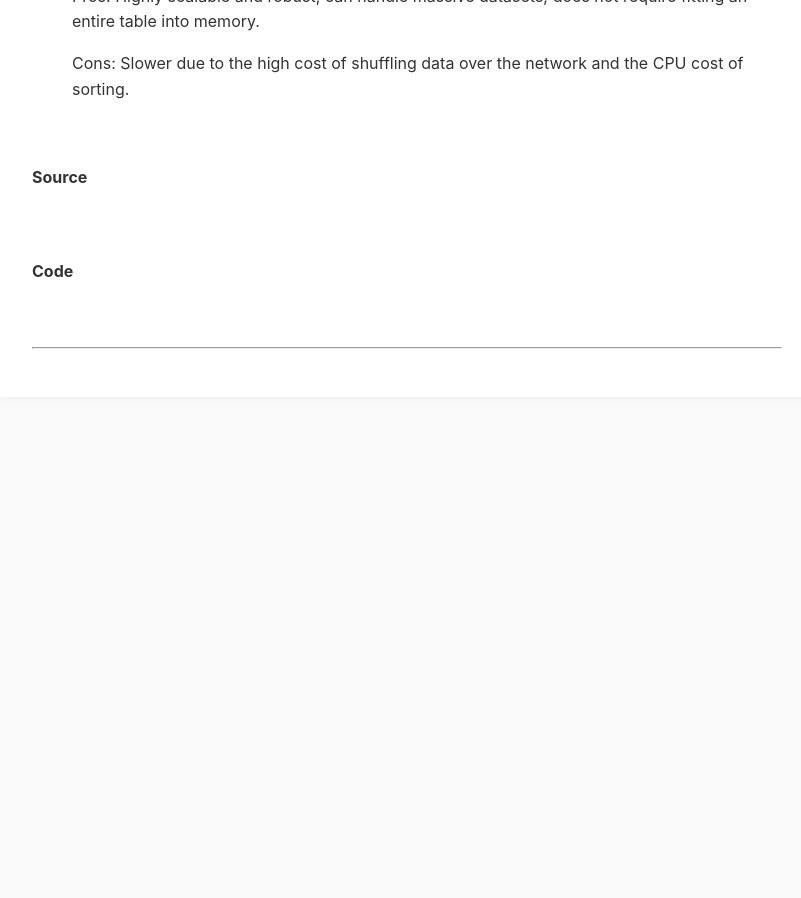
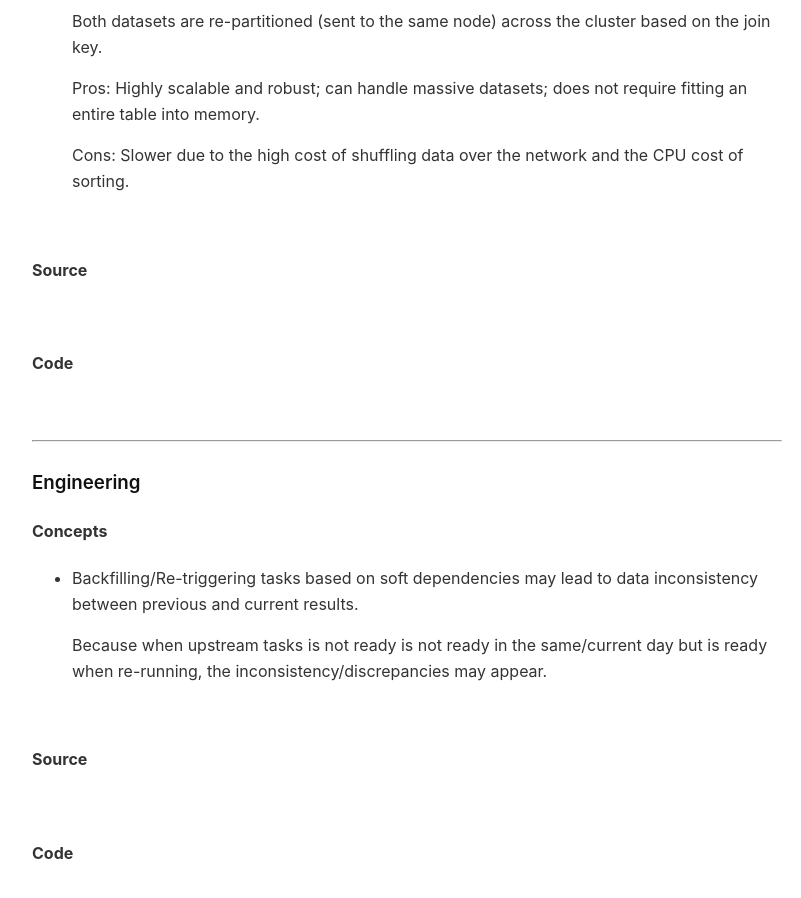
Before and after one commit to zixs0423/tech_note, a Jekyll site: the page built from docs/notes/database.md, in a window 1280 px wide and 900 px high, scrolled down 5315 px. Shown: the whole window, without its empty margins (233-1034 px from the left). Built offline with Jekyll 4.4.1, drawn with Linux system fonts in a browser that asks for light colours; before the commit the page ends 5752 px from its top, so only the background shows below that; some of the changed text lies outside the part shown.

```diff
--- a/docs/notes/database.md
+++ b/docs/notes/database.md
@@ -29,6 +29,10 @@
       - [Concepts](#concepts-5)
       - [Source](#source-5)
       - [Code](#code-5)
+    - [Engineering](#engineering)
+      - [Concepts](#concepts-6)
+      - [Source](#source-6)
+      - [Code](#code-6)
 
 
 # Database
@@ -186,8 +190,6 @@
 
 ---
 
----
-
 ### Optimization
 
 #### Concepts
@@ -226,3 +228,24 @@
 <br>
 
 ---
+
+### Engineering
+
+#### Concepts
+
+* Backfilling/Re-triggering tasks based on soft dependencies may lead to data inconsistency between previous and current results.
+
+  Because when upstream tasks is not ready is not ready in the same/current day but is ready when re-running, the inconsistency/discrepancies may appear.
+
+
+<br>
+
+#### Source
+
+<br>
+
+#### Code
+
+<br>
+
+---
```
Also changed, not shown: docs/index.md (+2 -2 lines), .metals/.reports/metals-full/2026-05-09/r_empty-definition_12-36-17-381.md (added), .metals/.reports/metals-full/2026-05-09/r_empty-definition_12-36-21-557.md (added), 5 other files.
